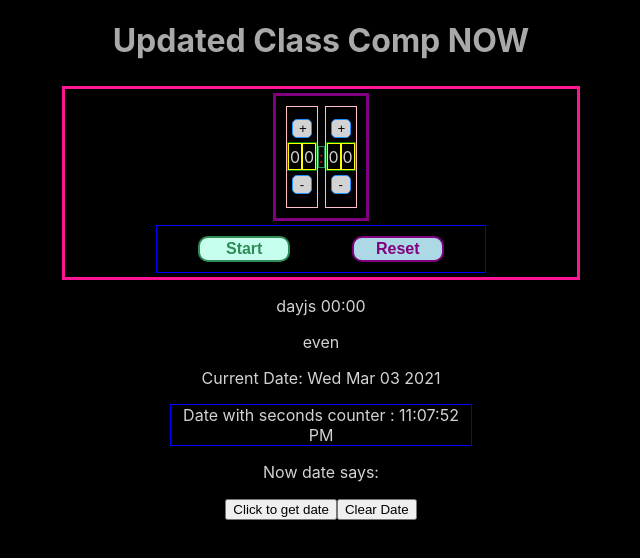
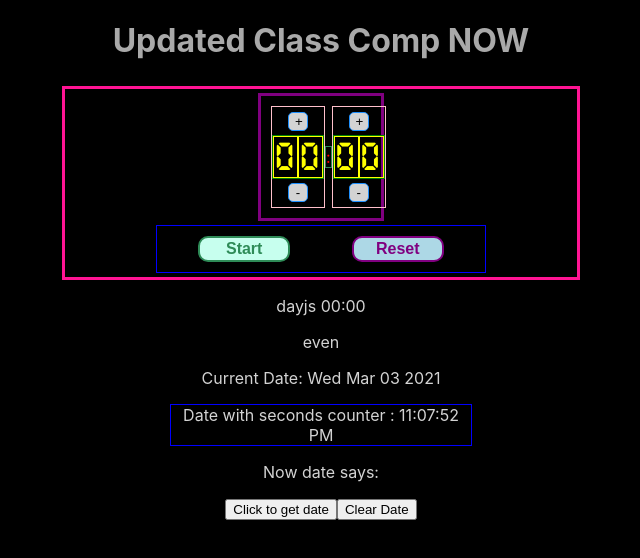
Before and after one commit to stevekutz/timerReact_state_2dig, a React (Create React App) app in the folder app/: page / in a window 1280 px wide. Shown: the top 558 px of the page, without its empty margins (319-959 px from the left). Built offline with nearby package versions, Linux system fonts and the light colour scheme.

Commit message:
added custom LED font for TimerDisplay

```diff
--- a/app/src/App.js
+++ b/app/src/App.js
@@ -1,4 +1,5 @@
 import './App.css';
+
 
 import Timer from './comp/Timer';
 
--- /dev/null
+++ b/app/src/assets/fonts/font.js
@@ -0,0 +1,16 @@
+import {createdGlobalStyle} from 'styled-components';
+
+import DigitalDismay from './DigitalDismay.otf';
+
+export default createdGlobalStyle`
+    @font-face {
+            font-family: 'DigitalDismay';
+            src: local('DigitalDismay'), local('DigitalDismay'),
+            url(${DigitalDismay});
+            font-style: normal;
+            font-weight: 400;
+
+
+        }
+
+`
--- a/app/src/comp/Timer.js
+++ b/app/src/comp/Timer.js
@@ -1,7 +1,7 @@
 import React, {Component} from 'react';
 import TimerDisplay from './TimerDisplay'
 import {
-    Timer_div
+    TimerDiv
 } from '../styled/timer_style';
 
 var dayjs = require('dayjs');
@@ -200,7 +200,7 @@ class Timer extends Component {
 
 
         return (
-            <Timer_div>
+            <TimerDiv>
 
                 <TimerDisplay
                     min_tens = {this.state.dayTime.format('mm').slice(-2,1)}
@@ -239,7 +239,7 @@ class Timer extends Component {
                 <p>  Now date says: {this.state.currentDate} </p>
                 <button onClick = {this.findCurrentDate}> Click to get date {this.state.currentDate} </button>
                 <button onClick = {this.clearDate}> Clear Date </button>
-            </Timer_div>
+            </TimerDiv>
         )
     }
 
--- a/app/src/index.css
+++ b/app/src/index.css
@@ -1,3 +1,10 @@
+@font-face {
+  font-family: 'DigitalDismay';
+  src: local('DigitalDismay'), url(./assets/fonts/DigitalDismay.otf) format('truetype');
+}
+
+
+
 body {
   margin: 0;
   font-family: -apple-system, BlinkMacSystemFont, 'Segoe UI', 'Roboto', 'Oxygen',
--- a/app/src/styled/timer_display_style.js
+++ b/app/src/styled/timer_display_style.js
@@ -1,4 +1,5 @@
-import styled, {css} from 'styled-components';
+import styled, {css, createGlobalStyle} from 'styled-components';
+// import DigitalDismay from '../assets/fonts/DigitalDismay.otf';
 
 const DisplayContainerDiv = styled.div`
 
@@ -16,7 +17,7 @@ const DisplayContainerDiv = styled.div`
 const DisplayTimeContainerDiv = styled.div`
     border: 3px solid purple;
 
-    width: 70px;
+    width: 100px;
     display: flex;
     flex-direction: row;
     justify-content: space-around;
@@ -30,7 +31,7 @@ const DisplayTimeContainerDiv = styled.div`
 
 const DisplayDigitPairContainer = styled.div`
     border: 1px solid green;
-    width: 28px;
+    width: 50px;
     display: flex;
 `
 
@@ -43,7 +44,7 @@ const DisplayColonDiv = styled.div`
 const DisplayIncDecContainer = styled.div`
     border: 1px solid pink;
 
-    width: 30px;
+    width: 60px;
     height: 100px;
     display: flex;
     flex-direction: column;
@@ -55,13 +56,22 @@ const DisplayIncDecContainer = styled.div`
 
 const DisplayDigitText = styled.div`
     border: 1px solid yellow;
-    width: 12px;
-    height: 25px;
+
+
+    width: 25px;
+    height: 40px;
     display: flex;
     justify-content: center;
     align-items: center;
     color: lightgray;
     text-align: center;
+
+    font-family: DigitalDismay;
+    font-size: 40px;
+    color: yellow;
+
+
+    }
 
 `
 const IncDecButton = styled.button`
@@ -130,7 +140,19 @@ const DigitControlButtonStartStop = styled(DigitControlButton)`
 
 `
 
-// border-color: ${props => props.timerActive ? '1px solid palevioletred' : '1px solid seagreen'}
+const GlobalStyles = createGlobalStyle`
+    @font-face {
+        font-family: DigitalDismay,
+        src: url(DigitalDismay);
+        font-style: normal;
+        font-weight: 400;
+
+
+    }
+`
+
+
+
 export {
     DisplayContainerDiv,
     DisplayTimeContainerDiv,
@@ -142,6 +164,6 @@ export {
     DisplayDigitControls,
     DigitControlButton,
     DigitControlButtonStartStop,
-
+    GlobalStyles,
 
 };
--- a/app/src/styled/timer_style.js
+++ b/app/src/styled/timer_style.js
@@ -2,7 +2,7 @@ import styled from 'styled-components';
 
 
 
-const Timer_div = styled.div`
+const TimerDiv = styled.div`
     color: lightgrey;
 
 
@@ -10,7 +10,7 @@ const Timer_div = styled.div`
 `;
 
 export {
-    Timer_div,
+    TimerDiv,
 
 
 };
```
Also changed, not shown: app/src/assets/fonts/Digital7-1e1Z.ttf (added), app/src/assets/fonts/DigitalDismay.otf (renamed from app/src/fonts/Digital Dismay.otf).
